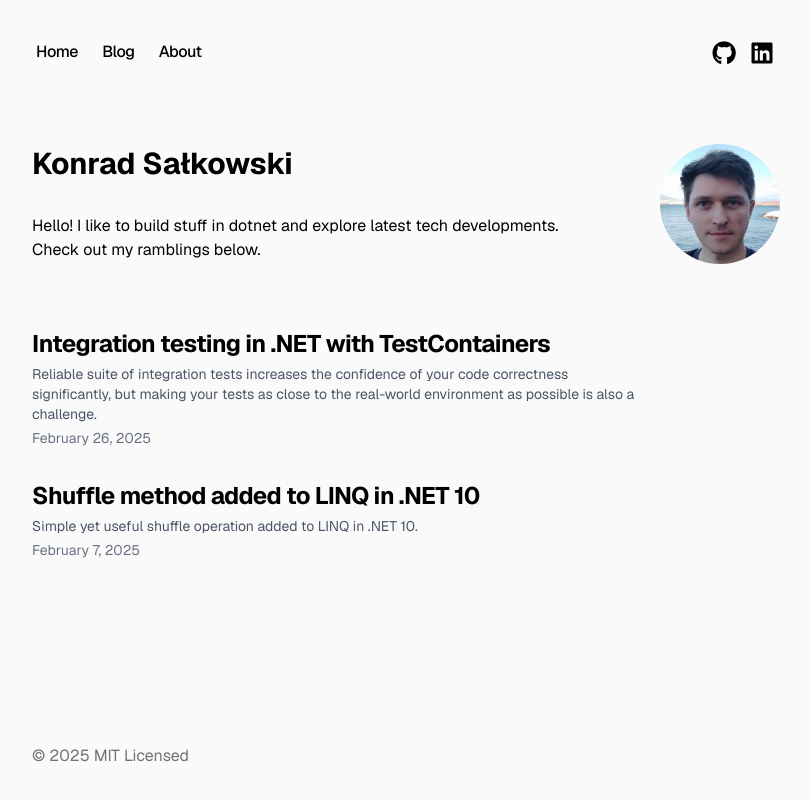
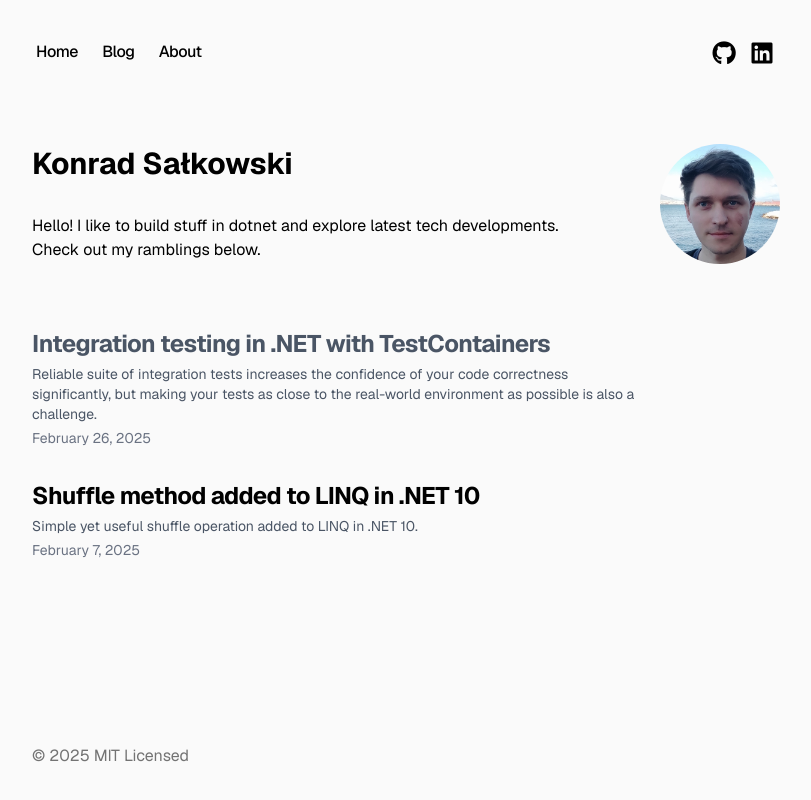
Before and after one commit to ksalk/ksalk.github.io, a Next.js app: page / in a window 1280 px wide. In both pictures the pointer is over the element "Integration testing in .NET with TestContainers". Shown: the top 800 px of the page, without its empty margins (224-1035 px from the left). Built offline with nearby package versions, Linux system fonts and the light colour scheme.

Commit message:
Color blog links on hover

```diff
--- a/app/global.css
+++ b/app/global.css
@@ -90,6 +90,16 @@ html {
 
 .blog-list-title {
   @apply tracking-tight text-2xl font-bold mb-1;
+}
+
+.blog-list-title:hover {
+  @media (prefers-color-scheme: light) {
+    color: var(--color-gray-600);
+  }
+
+  @media (prefers-color-scheme: dark) {
+    color: var(--color-gray-400);
+  }
 }
 
 .blog-list-desc {
```
